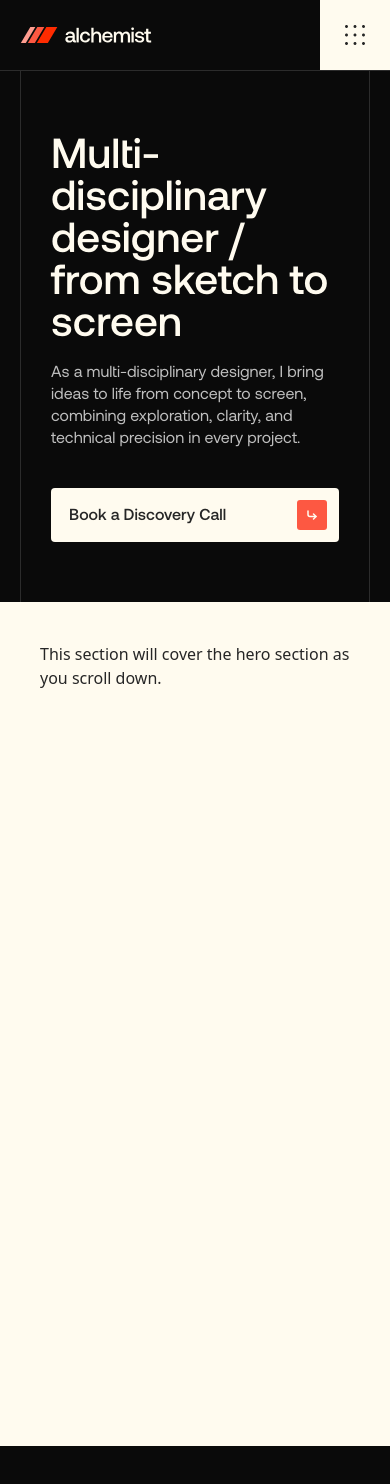
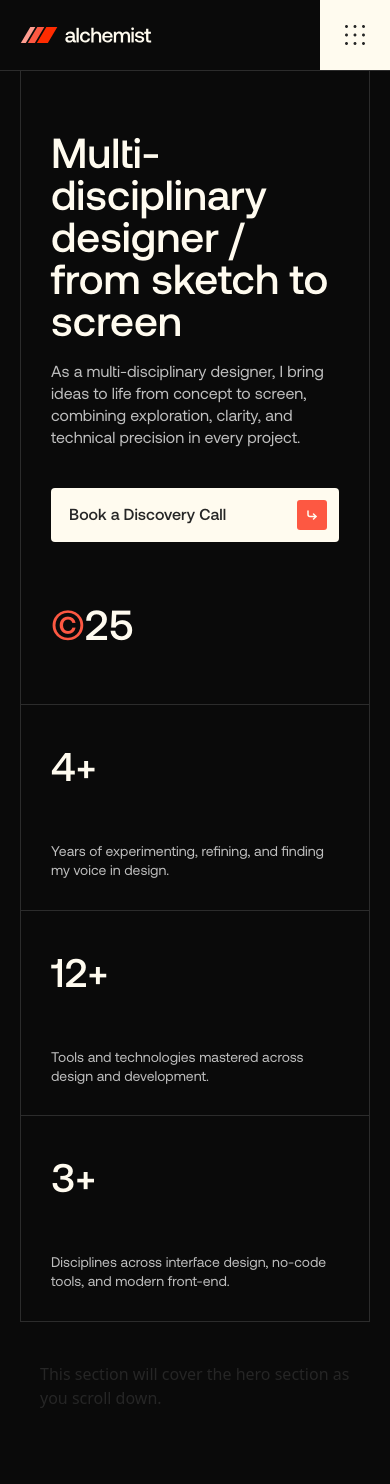
Before and after one commit to alif-firdaus/alchemist-2.0, a Next.js app: page / in a window 390 px wide. Shown: the top 1484 px of the page. Before the commit the page ends 1446 px from the top, so only its background shows below. Built offline with nearby package versions, Linux system fonts and the light colour scheme.

Commit message:
feat: hero-section mobile created

```diff
--- a/app/page.tsx
+++ b/app/page.tsx
@@ -6,7 +6,7 @@ export default function Home() {
 		<main className="w-screen h-fit">
 			<HeroSection />
 
-			<div className="w-full bg-floral-white h-screen relative">
+			<div className="w-full h-72 relative">
 				{/* Your content here */}
 				<div className="p-10 text-charcoal">
 					This section will cover the hero section as you scroll down.
--- a/components/organism/hero-section.tsx
+++ b/components/organism/hero-section.tsx
@@ -6,7 +6,8 @@ export default function HeroSection() {
 		<section className="w-full h-fit flex items-center justify-center px-5 bg-bgbase">
 			<div className="flex flex-col w-full h-fit border-x-[1px] border-dark-border">
 				{/* <-- === Top Content Start === --> */}
-				<div className="flex flex-col items-start justify-start w-full h-fit px-[30px] pt-[130px] pb-[60px] gap-10">
+
+				<div className="flex flex-col items-center justify-center w-full h-fit px-[30px] pt-[130px] pb-[60px] gap-[60px] border-b-[1px] border-dark-border">
 					<div className="flex flex-col items-center justify-start w-full h-fit gap-10">
 						<div className="flex flex-col items-center justify-start w-full h-fit gap-5">
 							<h1 className="text-[42px] text-floral-white font-aeonik-medium leading-none">
@@ -20,15 +21,55 @@ export default function HeroSection() {
 								every project.
 							</p>
 						</div>
+
+						<PrimaryButton
+							text="Book a Discovery Call"
+							bgColor="bg-floral-white"
+							textColor="text-charcoal"
+						/>
 					</div>
 
-					<PrimaryButton
-						text="Book a Discovery Call"
-						bgColor="bg-floral-white"
-						textColor="text-charcoal"
-					/>
+					<div className="flex w-full items-center justify-start h-auto">
+						<h1 className="text-[42px] text-floral-white font-aeonik-medium leading-none">
+							<span className="text-lava">©</span>25
+						</h1>
+					</div>
 				</div>
 				{/* <-- === Top Content End === --> */}
+
+				{/* <-- === Bottom Content Start === --> */}
+				<div className="flex flex-col w-full h-auto items-center justify-center">
+					<div className="flex flex-col items-start justify-center w-full h-auto gap-[46px] p-[30px] border-b-[1px] border-dark-border">
+						<h2 className="text-[40px] font-aeonik-medium text-floral-white">
+							4+
+						</h2>
+						<p className="text-sm text-smoke leading-snug font-aeonik-regular">
+							Years of experimenting, refining, and finding my
+							voice in design.
+						</p>
+					</div>
+
+					<div className="flex flex-col items-start justify-center w-full h-auto gap-[46px] p-[30px] border-b-[1px] border-dark-border">
+						<h2 className="text-[40px] font-aeonik-medium text-floral-white">
+							12+
+						</h2>
+						<p className="text-sm text-smoke leading-snug font-aeonik-regular">
+							Tools and technologies mastered across design and
+							development.
+						</p>
+					</div>
+
+					<div className="flex flex-col items-start justify-center w-full h-auto gap-[46px] p-[30px] border-b-[1px] border-dark-border">
+						<h2 className="text-[40px] font-aeonik-medium text-floral-white">
+							3+
+						</h2>
+						<p className="text-sm text-smoke leading-snug font-aeonik-regular">
+							Disciplines across interface design, no-code tools,
+							and modern front-end.
+						</p>
+					</div>
+				</div>
+				{/* <-- === Bottom Content End === --> */}
 			</div>
 		</section>
 	);
```
